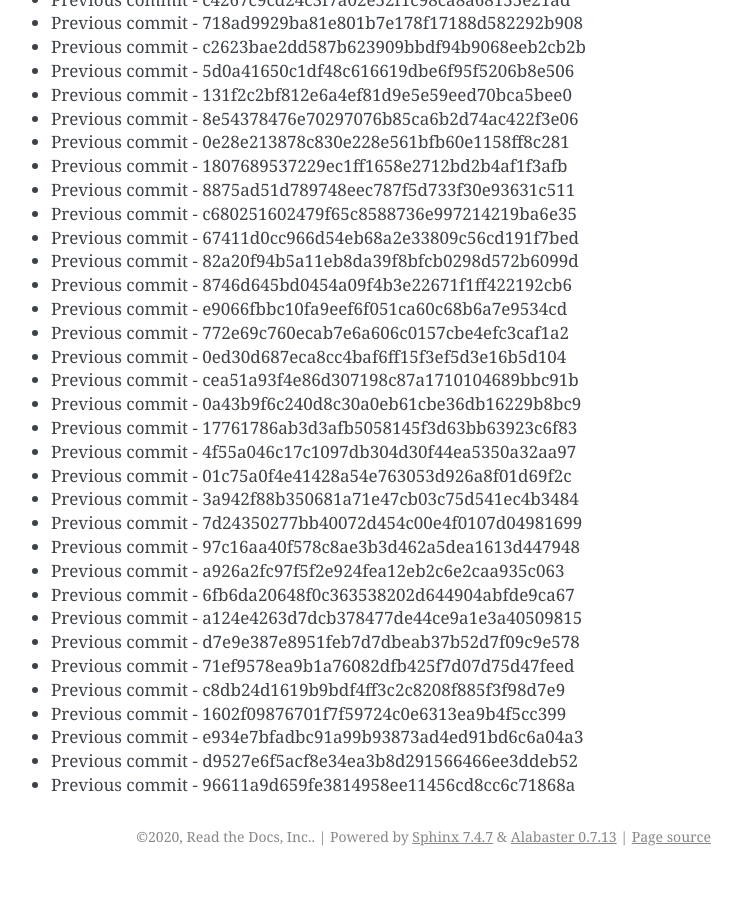
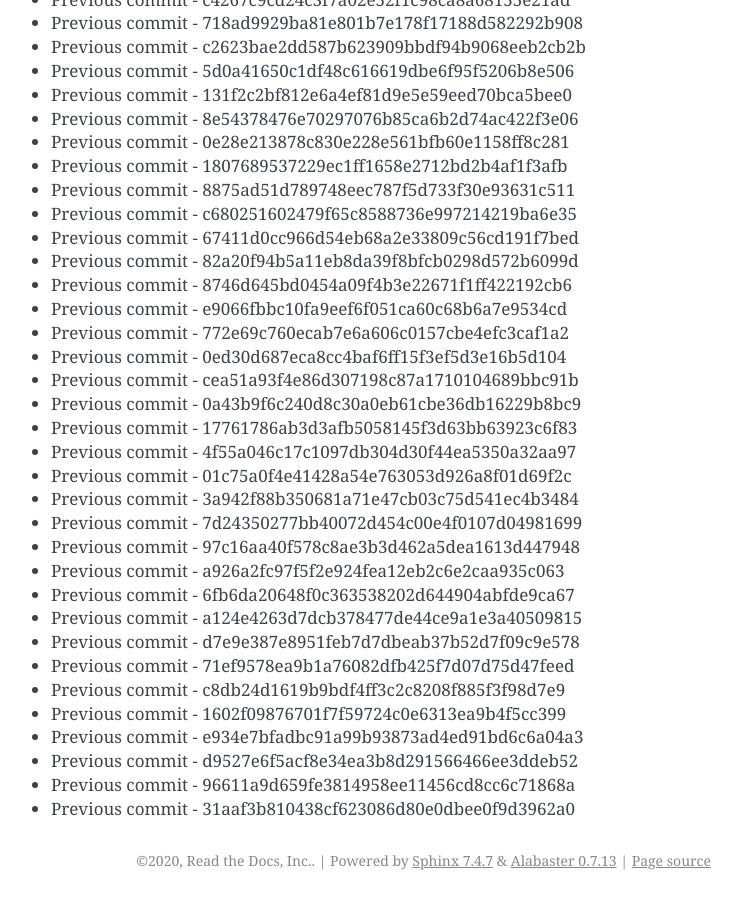
Before and after one commit to readthedocs/rtd-git-stresstest, a Sphinx documentation site: the page built from docs/updates.rst, in a window 1280 px wide and 900 px high, scrolled down 65074 px. Shown: the whole window, without its empty margins (399-1141 px from the left). Built offline with Sphinx 7.4.7, drawn with Linux system fonts in a browser that asks for light colours; before the commit the page ends 65950 px from its top, so only the background shows below that.

Commit message:
Generating commit from previous: 31aaf3b810438cf623086d80e0dbee0f9d3962a0

```diff
--- a/docs/updates.rst
+++ b/docs/updates.rst
@@ -2766,3 +2766,4 @@ It can be tested for any performance characteristics.
 * Previous commit - e934e7bfadbc91a99b93873ad4ed91bd6c6a04a3
 * Previous commit - d9527e6f5acf8e34ea3b8d291566466ee3ddeb52
 * Previous commit - 96611a9d659fe3814958ee11456cd8cc6c71868a
+* Previous commit - 31aaf3b810438cf623086d80e0dbee0f9d3962a0
```
